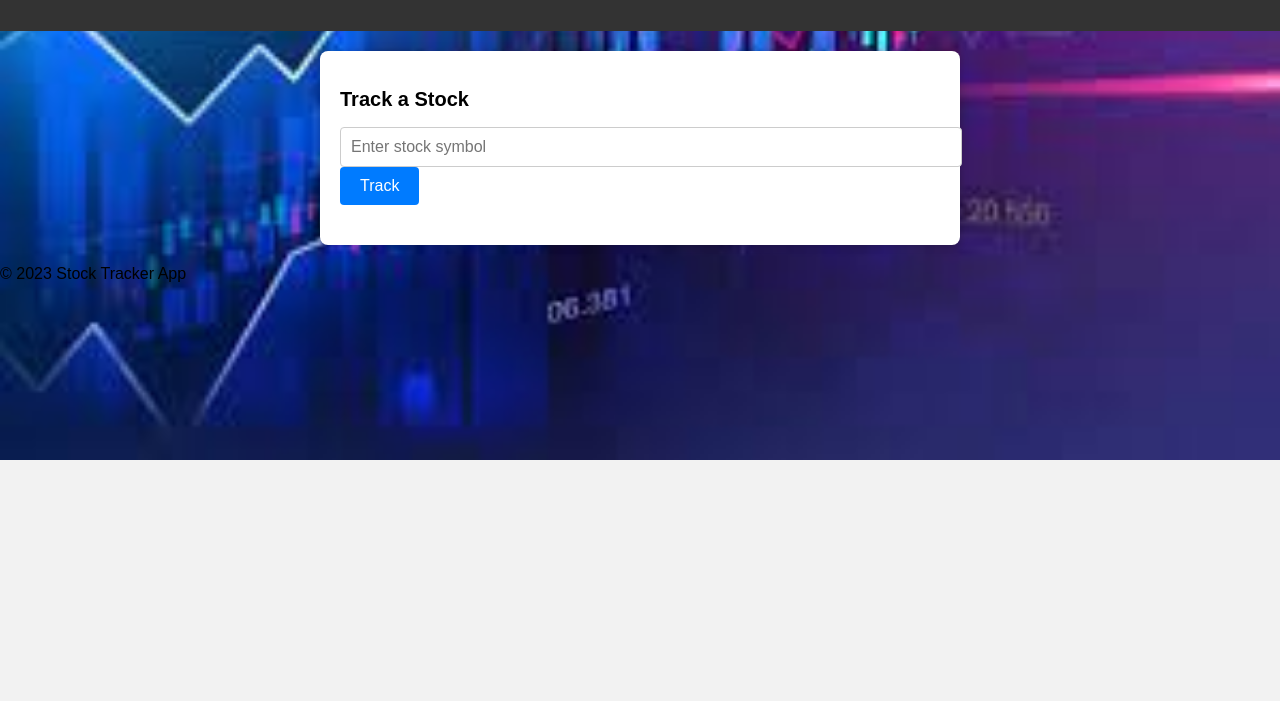
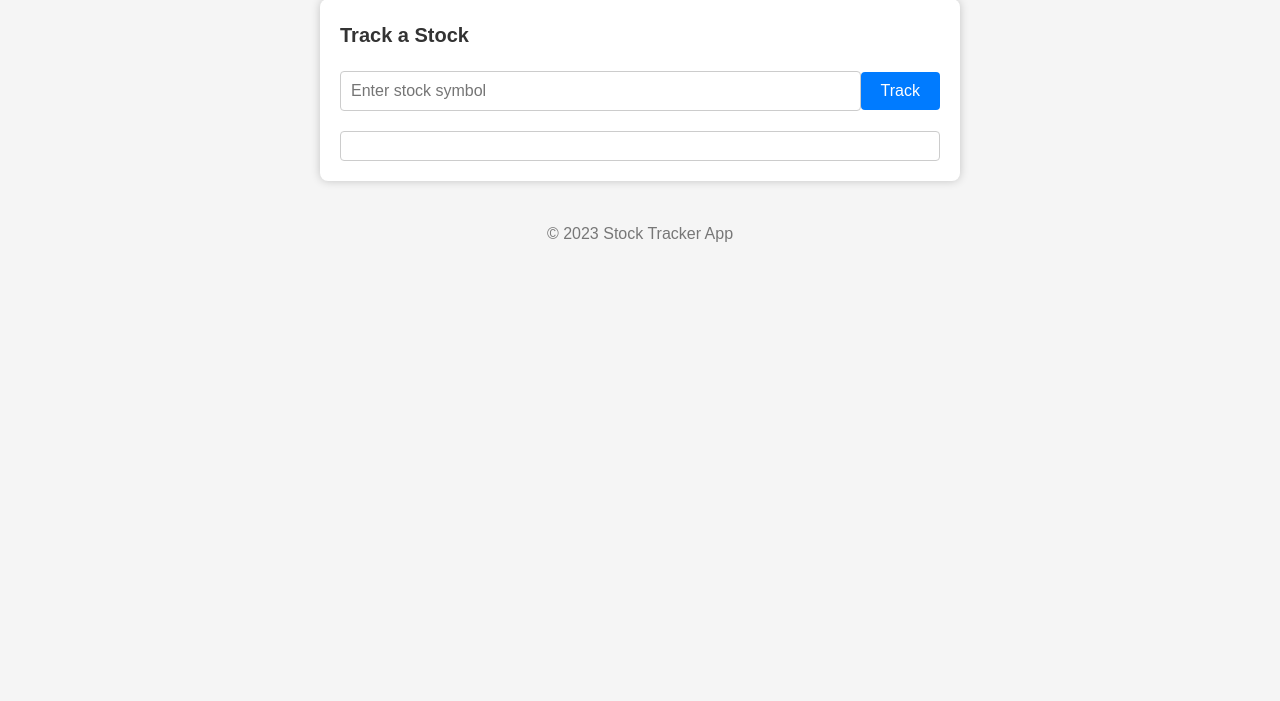
Before and after one commit to funkybunny2/Stock-Tracker-App, a website: page index.html in a window 1280 px wide. Shown: the part 99-800 px from the top of the page. Drawn offline with Linux system fonts and the light colour scheme.

Commit message:
move style to it own file

```diff
--- /dev/null
+++ b/css/styles.css
@@ -0,0 +1,82 @@
+/* Reset some default browser styles */
+body, h1, h2, p, input, button {
+    margin: 0;
+    padding: 0;
+}
+
+body {
+    font-family: Arial, sans-serif;
+    background-color: #f5f5f5;
+    color: #333;
+    line-height: 1.6;
+}
+
+header {
+    background-color: #007bff;
+    color: white;
+    text-align: center;
+    padding: 20px 0;
+}
+
+h1 {
+    font-size: 24px;
+}
+
+main {
+    max-width: 600px;
+    margin: 20px auto;
+    background-color: white;
+    padding: 20px;
+    border-radius: 8px;
+    box-shadow: 0px 0px 10px rgba(0, 0, 0, 0.2);
+}
+
+h2 {
+    font-size: 20px;
+    margin-bottom: 20px;
+}
+
+.input-container {
+    display: flex;
+    justify-content: space-between;
+    align-items: center;
+}
+
+input[type="text"] {
+    flex: 1;
+    padding: 10px;
+    border: 1px solid #ccc;
+    border-radius: 4px;
+    font-size: 16px;
+}
+
+button {
+    background-color: #007bff;
+    color: white;
+    border: none;
+    padding: 10px 20px;
+    border-radius: 4px;
+    cursor: pointer;
+    font-size: 16px;
+}
+
+button:hover {
+    background-color: #0056b3;
+}
+
+.stock-details {
+    border: 1px solid #ccc;
+    border-radius: 4px;
+    padding: 10px;
+}
+
+.stock-details p {
+    margin: 8px 0;
+    font-size: 16px;
+}
+
+footer {
+    text-align: center;
+    padding-top: 20px;
+    color: #777;
+}
--- a/index.html
+++ b/index.html
@@ -3,104 +3,35 @@
   <head>
     <meta charset="UTF-8" />
     <meta name="viewport" content="width=device-width, initial-scale=1.0" />
-    <link rel="stylesheet" href="styles.css" />
+    <link rel="stylesheet" href="css/styles.css" />
     <title>Stock Tracker App</title>
-    <style>
-      body {
-        font-family: Arial, sans-serif;
-        margin: 0;
-        padding: 0;
-        background-image: url("images/stock.jpg"); /* Path to your background image */
-        background-size: cover; /* Adjusts the image size to cover the entire page */
-        background-position: center; /* Centers the image */
-        background-repeat: no-repeat; /* Prevents image repetition */
-      }
-      body {
-        font-family: Arial, sans-serif;
-        margin: 0;
-        padding: 0;
-        background-color: #f2f2f2;
-      }
-
-      header {
-        background-color: #333;
-        color: white;
-        text-align: center;
-        padding: 20px 0;
-      }
-
-      main {
-        max-width: 600px;
-        margin: 20px auto;
-        background-color: white;
-        padding: 20px;
-        border-radius: 8px;
-        box-shadow: 0px 0px 10px rgba(0, 0, 0, 0.2);
-      }
-
-      h1 {
-        font-size: 24px;
-      }
-
-      section {
-        margin-bottom: 20px;
-      }
-
-      input[type="text"] {
-        width: 100%;
-        padding: 10px;
-        border: 1px solid #ccc;
-        border-radius: 4px;
-        font-size: 16px;
-      }
-
-      button {
-        background-color: #007bff;
-        color: white;
-        border: none;
-        padding: 10px 20px;
-        border-radius: 4px;
-        cursor: pointer;
-        font-size: 16px;
-      }
-
-      button:hover {
-        background-color: #0056b3;
-      }
-
-      h2 {
-        font-size: 20px;
-      }
-
-      p {
-        font-size: 16px;
-      }
-    </style>
   </head>
   <body>
     <header>
-      <h1 style="font-size: 36px; color: #007bff; text-transform: uppercase">
-        Stock Tracker App
-      </h1>
+      <h1>Stock Tracker</h1>
     </header>
     <main>
       <section>
         <h2>Track a Stock</h2>
+        <div class="input-container">
           <input
             type="text"
             id="stockSymbolInput"
             placeholder="Enter stock symbol"
           />
           <button id="trackButton">Track</button>
+        </div>
       </section>
       <section id="stockInfo">
         <h2 id="stockNameDisplay"></h2>
+        <div class="stock-details">
           <p id="stockSymbolDisplay"></p>
           <p id="stockPriceDisplay"></p>
           <p id="stockOpenDisplay"></p>
           <p id="stockHighDisplay"></p>
           <p id="stockLowDisplay"></p>
           <p id="stockVolumeDisplay"></p>
+        </div>
       </section>
     </main>
     <footer>
```
Lines whose indentation alone changed are shown as unchanged.
